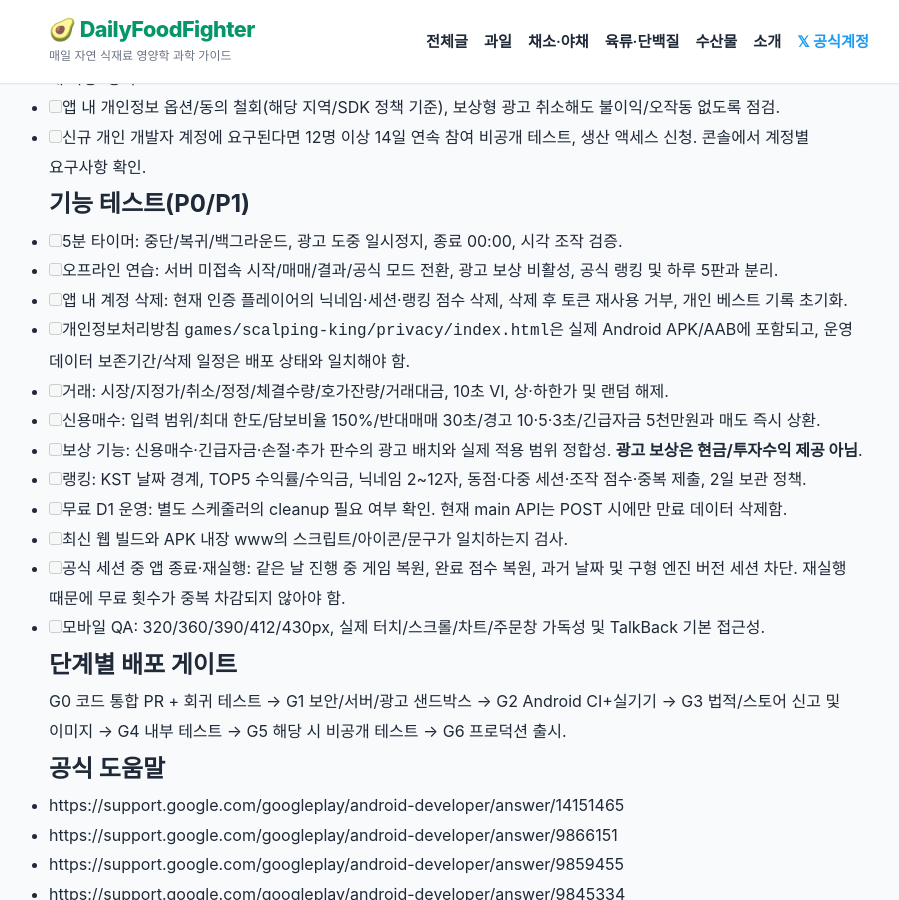
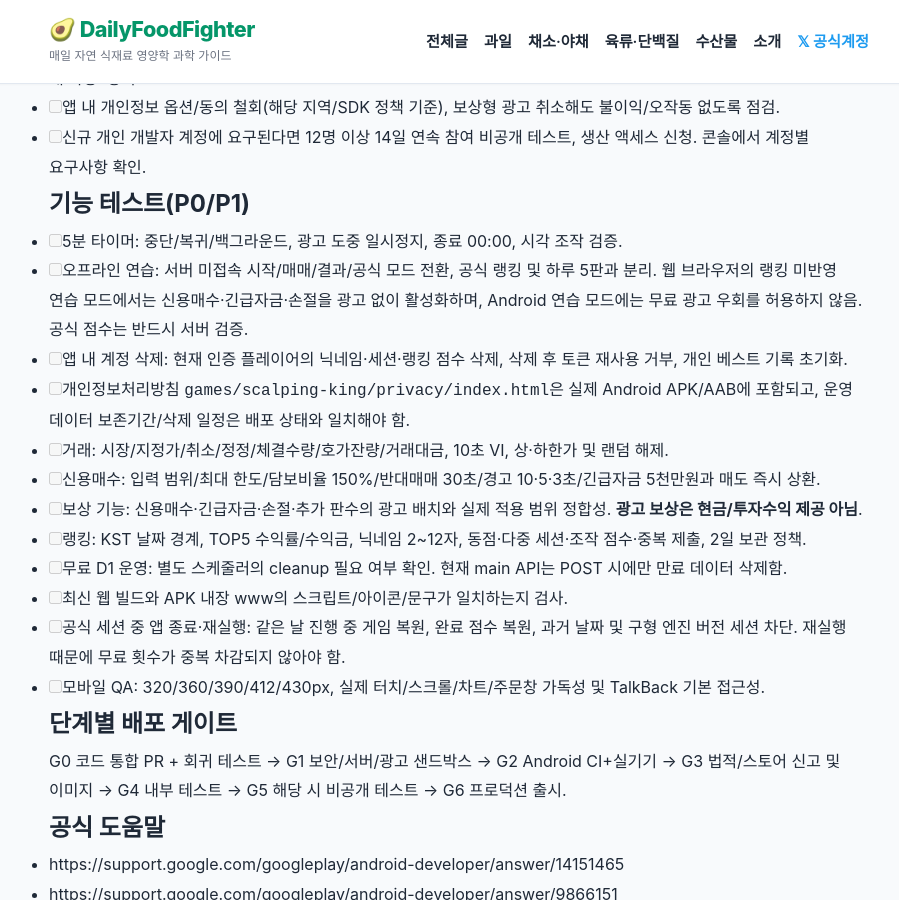
Before and after one commit to heewon-yu/dailyfoodfighter, a Jekyll site: the page built from scalping-king-android/PLAY_RELEASE_CHECKLIST.md, in a window 1280 px wide and 900 px high, scrolled down 1490 px. Shown: the whole window, without its empty margins (181-1080 px from the left). Built offline with Jekyll 4.4.1, drawn with Linux system fonts in a browser that asks for light colours; our own code applies the rules of GitHub Pages for plain Markdown files.

Commit message:
docs(scalping): clarify free web practice tools versus verified official ranking

```diff
--- a/scalping-king-android/PLAY_RELEASE_CHECKLIST.md
+++ b/scalping-king-android/PLAY_RELEASE_CHECKLIST.md
@@ -29,7 +29,7 @@
 
 ## 기능 테스트(P0/P1)
 - [ ] 5분 타이머: 중단/복귀/백그라운드, 광고 도중 일시정지, 종료 00:00, 시각 조작 검증.
-- [ ] 오프라인 연습: 서버 미접속 시작/매매/결과/공식 모드 전환, 광고 보상 비활성, 공식 랭킹 및 하루 5판과 분리.
+- [ ] 오프라인 연습: 서버 미접속 시작/매매/결과/공식 모드 전환, 공식 랭킹 및 하루 5판과 분리. 웹 브라우저의 랭킹 미반영 연습 모드에서는 신용매수·긴급자금·손절을 광고 없이 활성화하며, Android 연습 모드에는 무료 광고 우회를 허용하지 않음. 공식 점수는 반드시 서버 검증.
 - [ ] 앱 내 계정 삭제: 현재 인증 플레이어의 닉네임·세션·랭킹 점수 삭제, 삭제 후 토큰 재사용 거부, 개인 베스트 기록 초기화.
 - [ ] 개인정보처리방침 `games/scalping-king/privacy/index.html`은 실제 Android APK/AAB에 포함되고, 운영 데이터 보존기간/삭제 일정은 배포 상태와 일치해야 함.
 - [ ] 거래: 시장/지정가/취소/정정/체결수량/호가잔량/거래대금, 10초 VI, 상·하한가 및 랜덤 해제.
```
